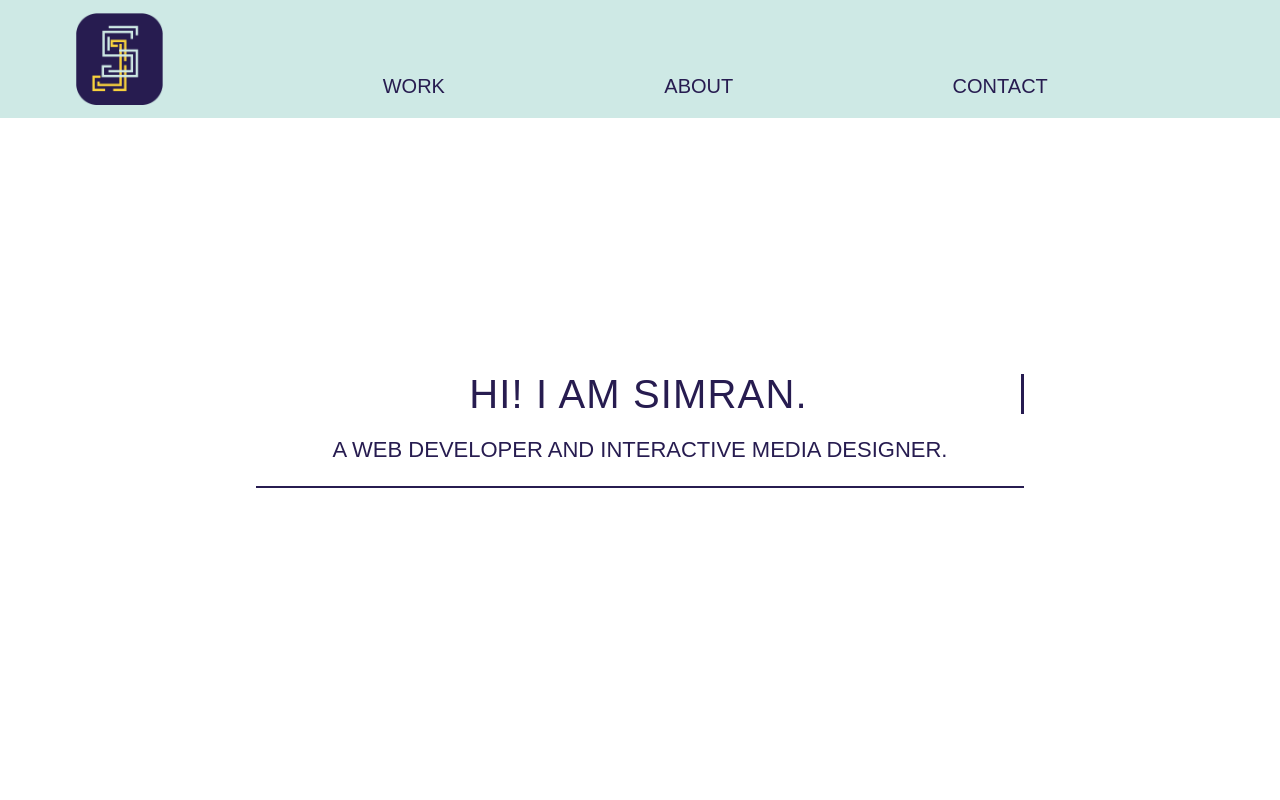
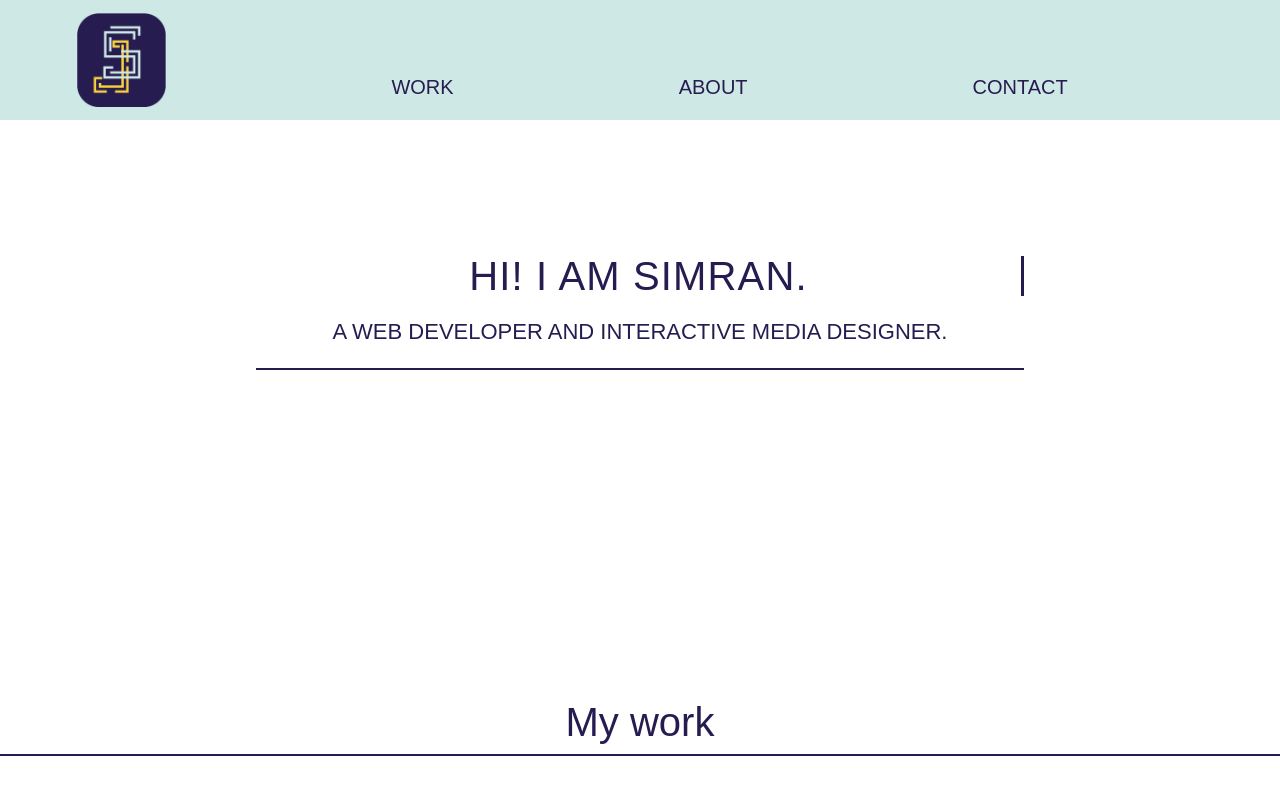
Before and after one commit to jainsimran/jainsimran, a website: page index.html in a window 1280 px wide. Shown: the top 800 px of the page. Drawn offline with nearby package versions, Linux system fonts and the light colour scheme.

Commit message:
no message

```diff
--- a/style.css
+++ b/style.css
@@ -34,9 +34,11 @@ a {
 
 nav {
     padding: 1%;
-    /* width: 100%; */
+    width: 100%;
     background-color: #cee9e5;
     overflow: hidden;
+    position: fixed;
+    top: 0;
 }
 
 nav ol {
```
